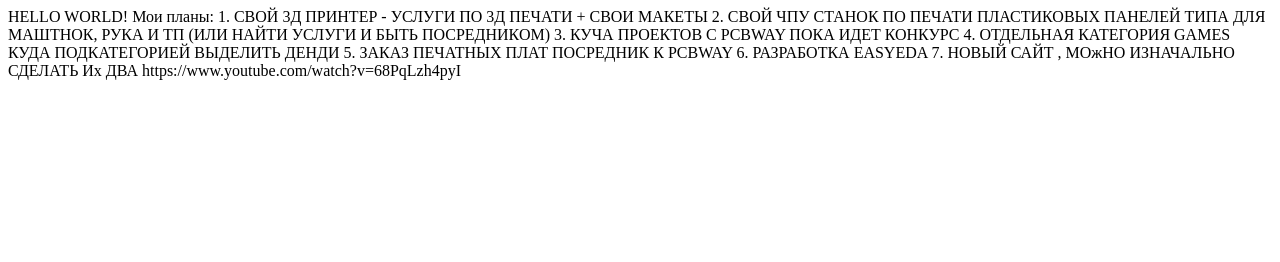
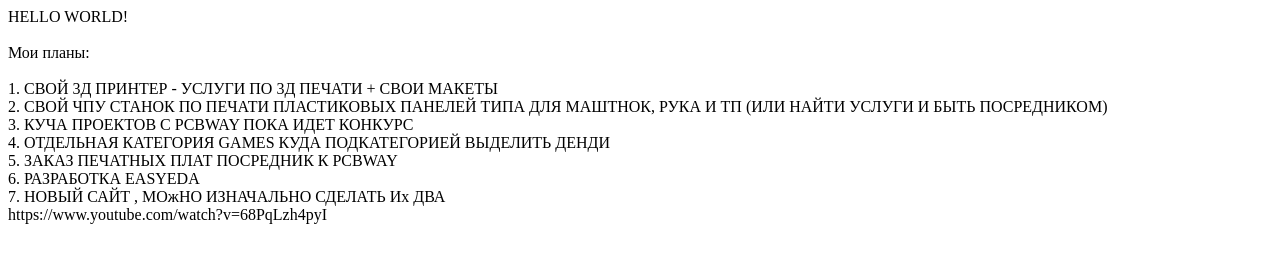
Before and after one commit to sergey211/dreamcatcher, a plain HTML site: page index.html in a window 1280 px wide. Drawn offline with Linux system fonts and the light colour scheme.

Commit message:
Update index.html

```diff
--- a/index.html
+++ b/index.html
@@ -9,18 +9,18 @@
 
 <body>
 
-HELLO WORLD!
+HELLO WORLD! <br><br>
 
-Мои планы:
+Мои планы: <br><br>
 
-1. СВОЙ 3Д ПРИНТЕР - УСЛУГИ ПО 3Д ПЕЧАТИ + СВОИ МАКЕТЫ
+1. СВОЙ 3Д ПРИНТЕР - УСЛУГИ ПО 3Д ПЕЧАТИ + СВОИ МАКЕТЫ<br>
 2. СВОЙ ЧПУ СТАНОК ПО ПЕЧАТИ ПЛАСТИКОВЫХ ПАНЕЛЕЙ ТИПА ДЛЯ МАШТНОК, РУКА И ТП (ИЛИ НАЙТИ УСЛУГИ
-И БЫТЬ ПОСРЕДНИКОМ)
-3. КУЧА ПРОЕКТОВ С PCBWAY ПОКА ИДЕТ КОНКУРС
-4. ОТДЕЛЬНАЯ КАТЕГОРИЯ GAMES КУДА ПОДКАТЕГОРИЕЙ ВЫДЕЛИТЬ ДЕНДИ
-5. ЗАКАЗ ПЕЧАТНЫХ ПЛАТ ПОСРЕДНИК К PCBWAY
-6. РАЗРАБОТКА EASYEDA
-7. НОВЫЙ САЙТ , МОжНО ИЗНАЧАЛЬНО СДЕЛАТЬ Их ДВА
+И БЫТЬ ПОСРЕДНИКОМ)<br>
+3. КУЧА ПРОЕКТОВ С PCBWAY ПОКА ИДЕТ КОНКУРС<br>
+4. ОТДЕЛЬНАЯ КАТЕГОРИЯ GAMES КУДА ПОДКАТЕГОРИЕЙ ВЫДЕЛИТЬ ДЕНДИ  <br>
+5. ЗАКАЗ ПЕЧАТНЫХ ПЛАТ ПОСРЕДНИК К PCBWAY <br>
+6. РАЗРАБОТКА EASYEDA<br>
+7. НОВЫЙ САЙТ , МОжНО ИЗНАЧАЛЬНО СДЕЛАТЬ Их ДВА<br>
 https://www.youtube.com/watch?v=68PqLzh4pyI
 
 
```
